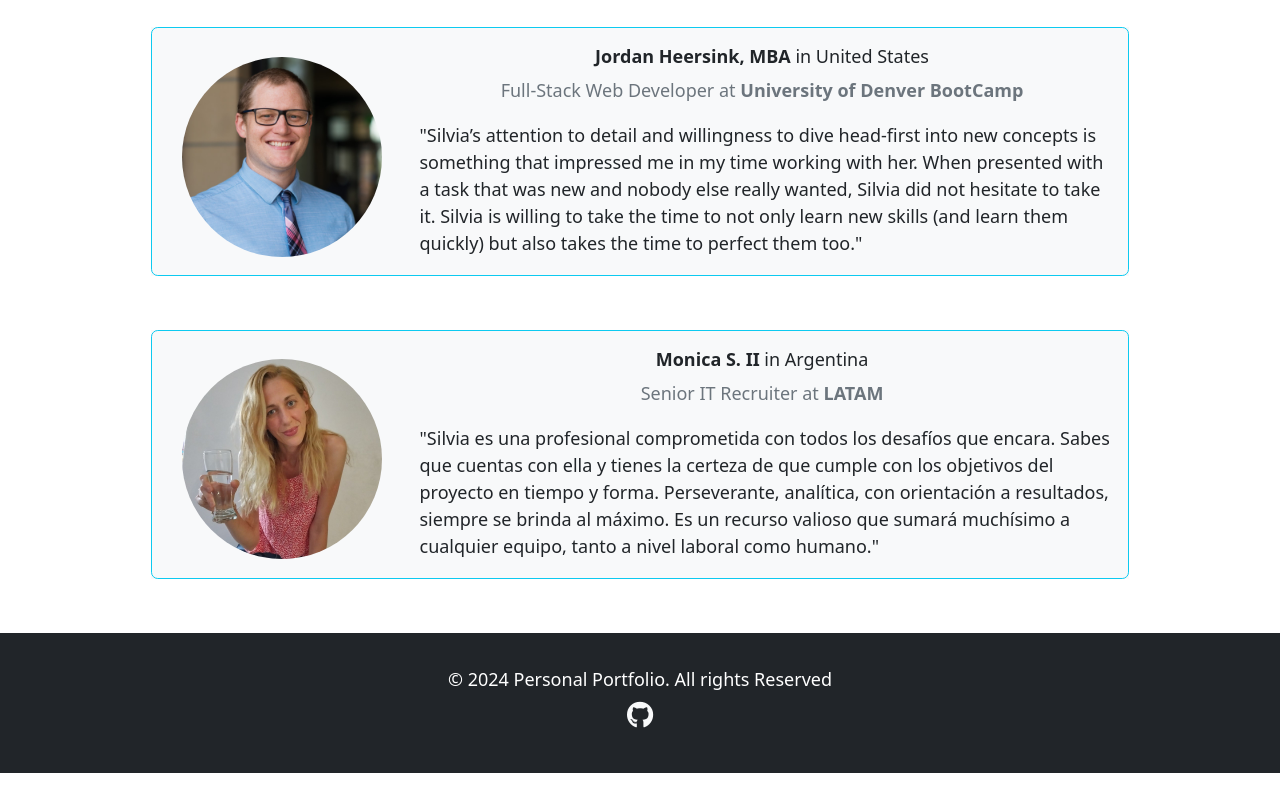
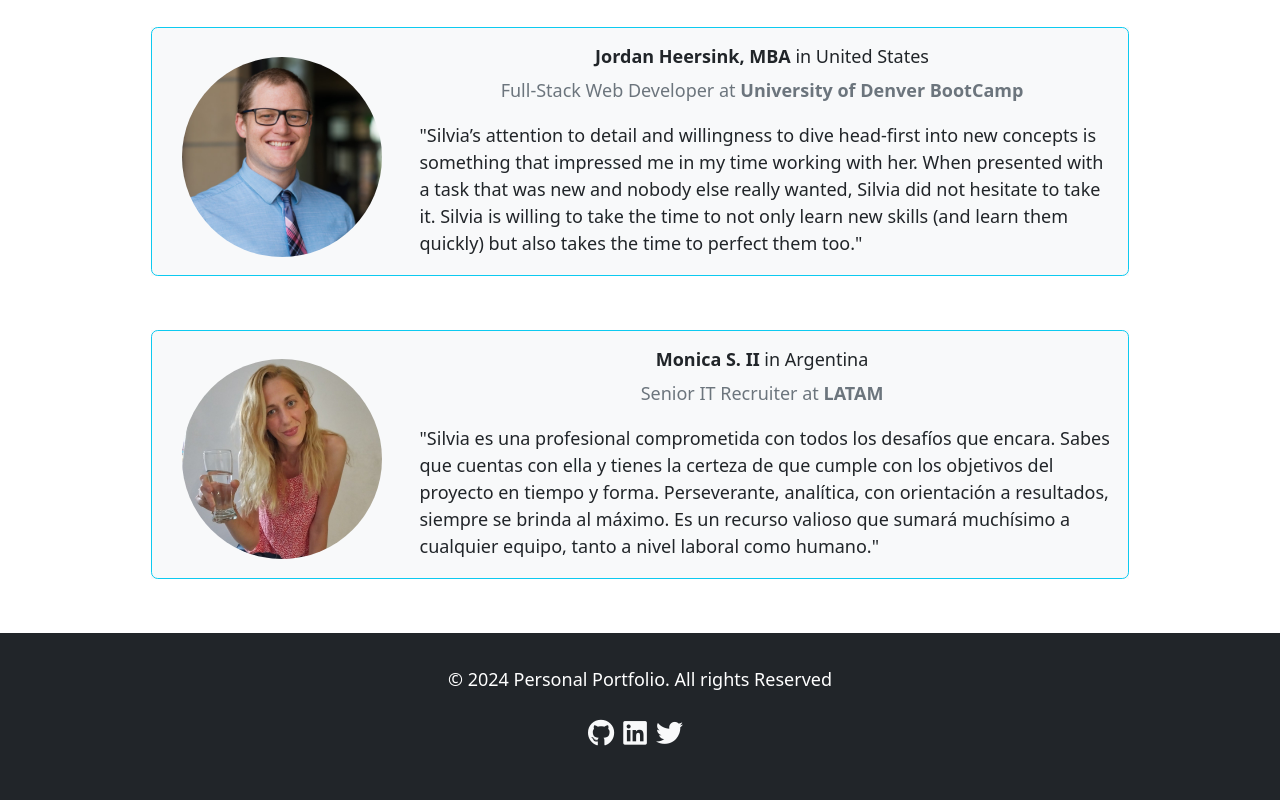
Before and after one commit to NathaliaReyes/personal-portfolio, a React (Vite) app in the folder personal-portfolio/: page / in a window 1280 px wide. Shown: the part 1515-2315 px from the top of the page. Before the commit the page ends 2288 px from the top, so only its background shows below. Built offline with nearby package versions, Linux system fonts and the light colour scheme.

Commit message:
Adding links to the footer

```diff
--- a/personal-portfolio/src/components/Footer.jsx
+++ b/personal-portfolio/src/components/Footer.jsx
@@ -6,8 +6,15 @@ function Footer() {
     // <>
       <footer className="bg-dark profile-footer">
         <h3 className="mt-3 text-white fs-6"> &copy; 2024 Personal Portfolio. All rights Reserved</h3>
-        <a className="mt-3 h4 text-light" href="https://github.com/NathaliaReyes/personal-portfolio.git" target="_blank">
-          <i className="fab fa-github mb-4"></i></a>
+        <a className="mt-3 h4 text-light d-inline-block mr-4-important" href="https://github.com/NathaliaReyes/personal-portfolio.git" target="_blank">
+          <i className="fab fa-github mb-4"></i>
+        </a>
+        <a className="mt-3 h4 text-light d-inline-block mr-4-important" href="https://www.linkedin.com/in/silvia-reyes-2b907123b/" target="_blank">
+          <i className="fab fa-linkedin mb-4"></i>
+        </a>
+        <a className="mt-3 h4 text-light d-inline-block mr-4-important" href="https://x.com/nathali14996234?s=11" target="_blank">
+          <i className="fab fa-twitter mb-4"></i>
+        </a>
       </footer>
     // </>
   )
```
